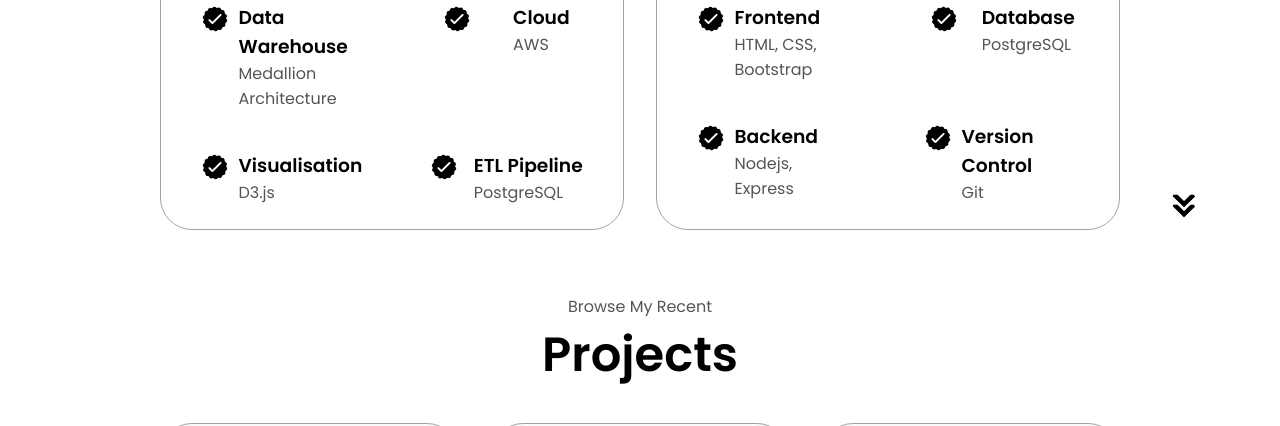
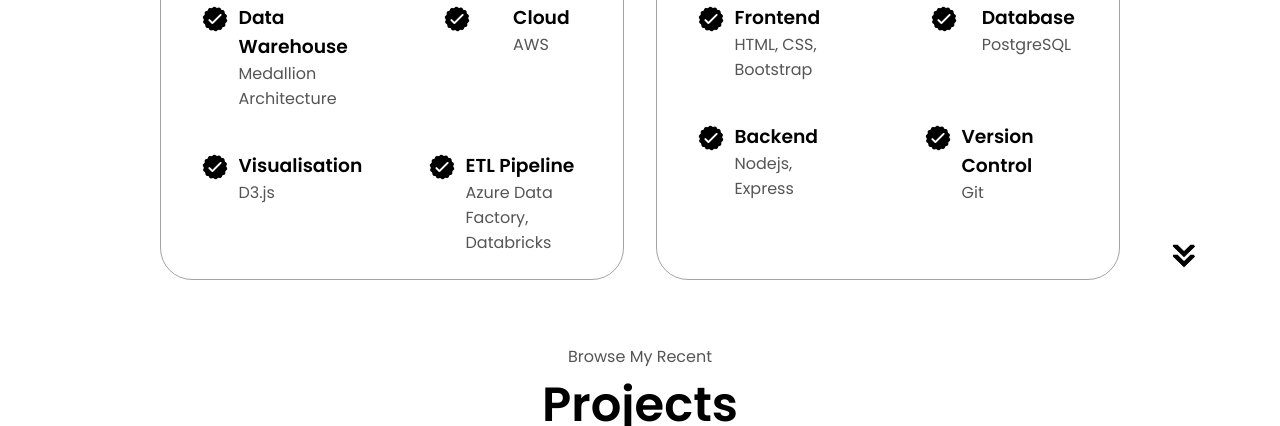
Before and after one commit to sukumar-govindraj/sukumar-govindraj.github.io, a plain HTML site: page index.html in a window 1280 px wide. Shown: the part 3214-3640 px from the top of the page. Drawn offline with Linux system fonts and the light colour scheme.

Commit message:
Updating work experience in ETL skill

```diff
--- a/index.html
+++ b/index.html
@@ -358,7 +358,7 @@
                 <img src="./assets/checkmark.png" alt="Experience icon" class="icon" />
                 <div>
                   <h3>ETL Pipeline</h3>
-                  <p>PostgreSQL</p>
+                  <p>Azure Data Factory, Databricks</p>
                 </div>
               </article>
             </div>
```
